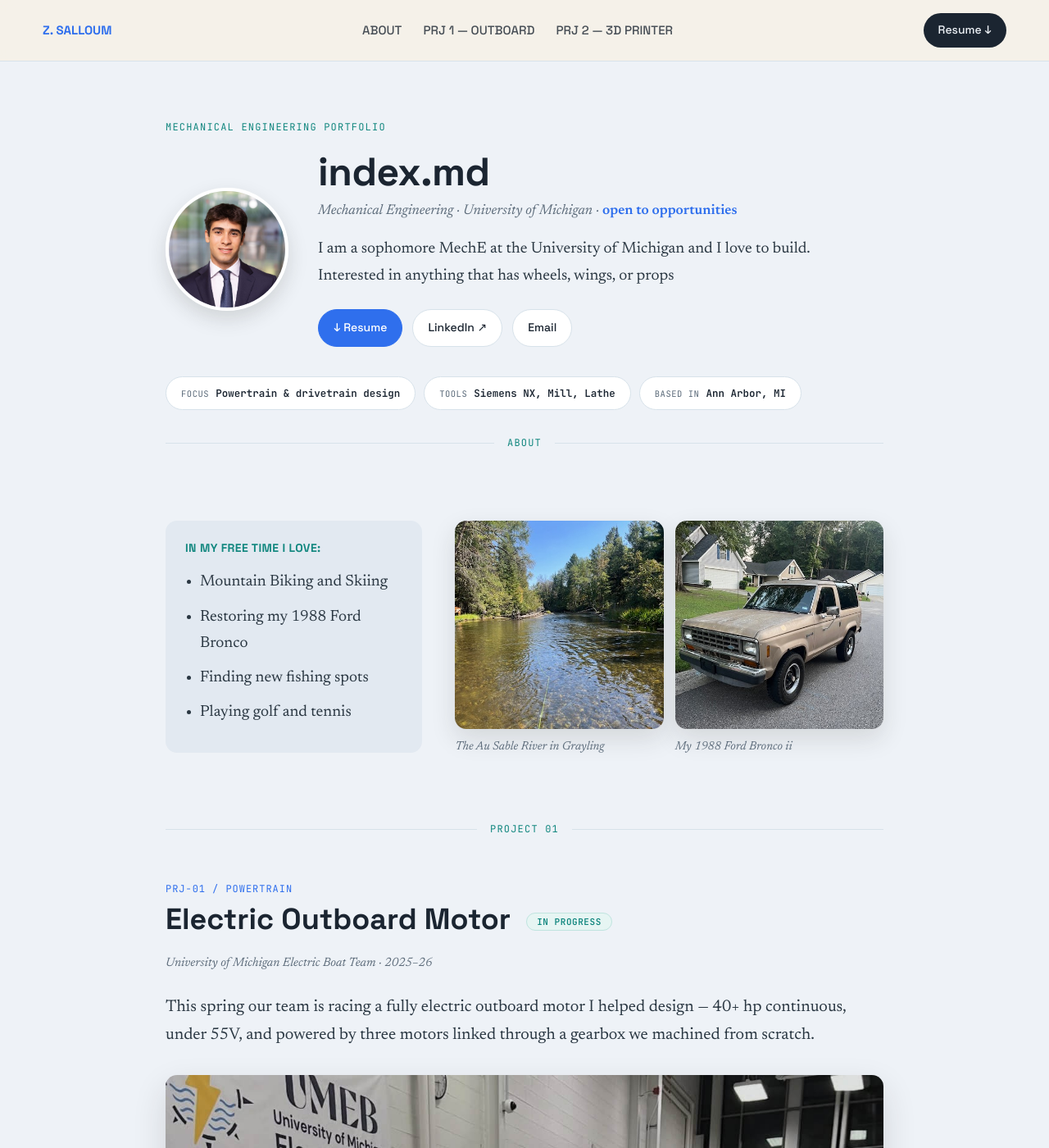
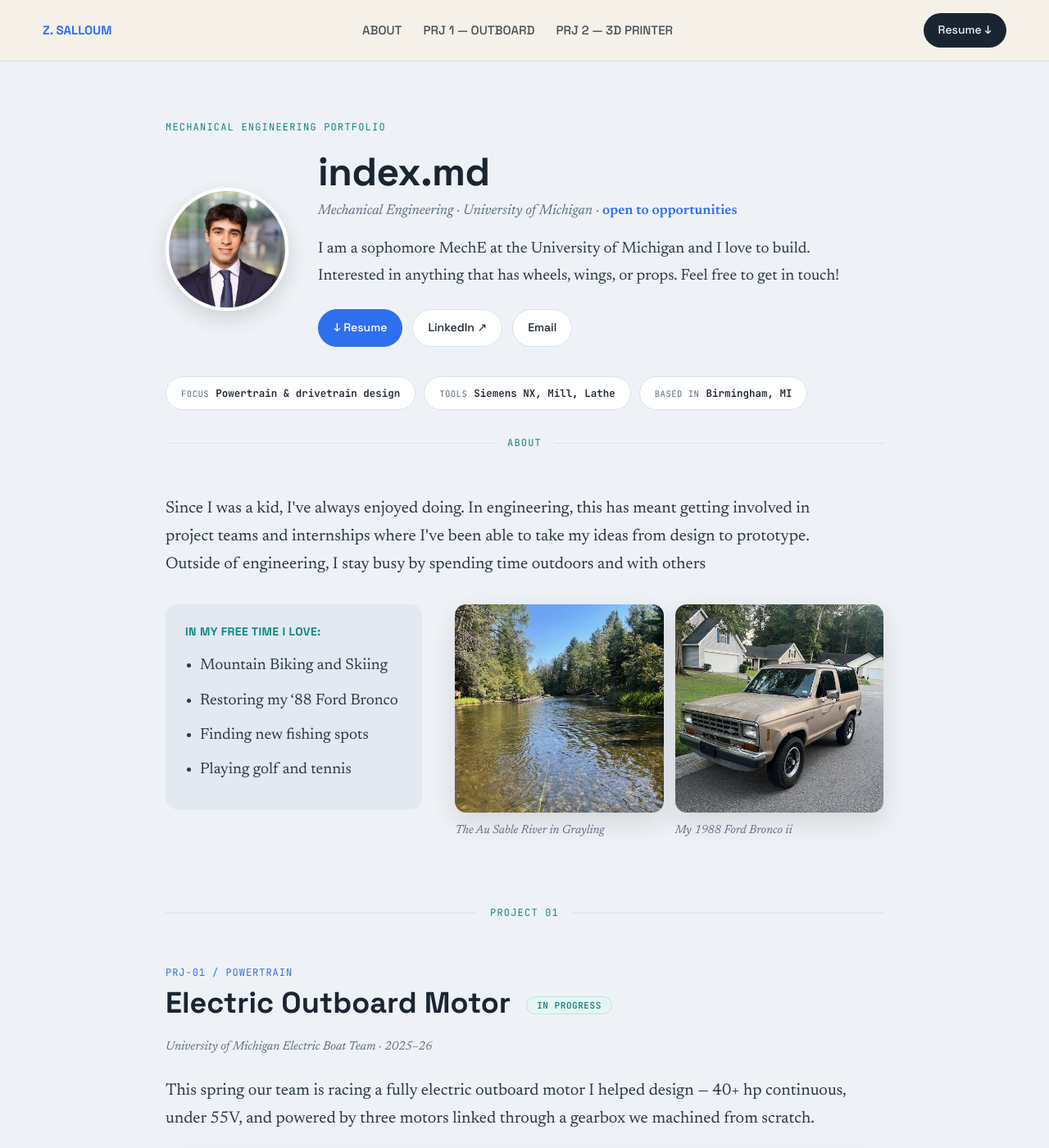
Before and after one commit to zacharysalloum/zacharysalloum.github.io, a Jekyll site: the page built from index.md, in a window 1280 px wide and 1400 px high. Shown: the whole window at 82% size. Built offline with Jekyll 4.4.1, drawn with Linux system fonts in a browser that asks for light colours.

Commit message:
Update index.md

```diff
--- a/index.md
+++ b/index.md
@@ -2,7 +2,7 @@
 layout: default
 title: Zachary Salloum
 role_line: "Mechanical Engineering · University of Michigan · <span>open to opportunities</span>"
-lede: "I am a sophomore MechE at the University of Michigan and I love to build. Interested in anything that has wheels, wings, or props"
+lede: "I am a sophomore MechE at the University of Michigan and I love to build. Interested in anything that has wheels, wings, or props. Feel free to get in touch!"
 headshot: /assets/images/ZachHeadshot.jpg
 spec_strip:
   - key: Focus
@@ -10,14 +10,14 @@ spec_strip:
   - key: Tools
     value: Siemens NX, Mill, Lathe
   - key: Based in
-    value: Ann Arbor, MI
+    value: Birmingham, MI
 ---
 
 <div class="dim-divider">About</div>
 
 <section class="project" id="about-more" markdown="1">
 
-<p class="tldr"> </p>
+<p class="tldr">Since I was a kid, I've always enjoyed doing. In engineering, this has meant getting involved in project teams and internships where I've been able to take my ideas from design to prototype. Outside of engineering, I stay busy by spending time outdoors and with others</p>
 
 <div class="body-grid" markdown="1">
 
@@ -25,7 +25,7 @@ spec_strip:
 ### In my free time I love:
 
 - Mountain Biking and Skiing
-- Restoring my 1988 Ford Bronco
+- Restoring my '88 Ford Bronco
 - Finding new fishing spots
 - Playing golf and tennis
 
```
